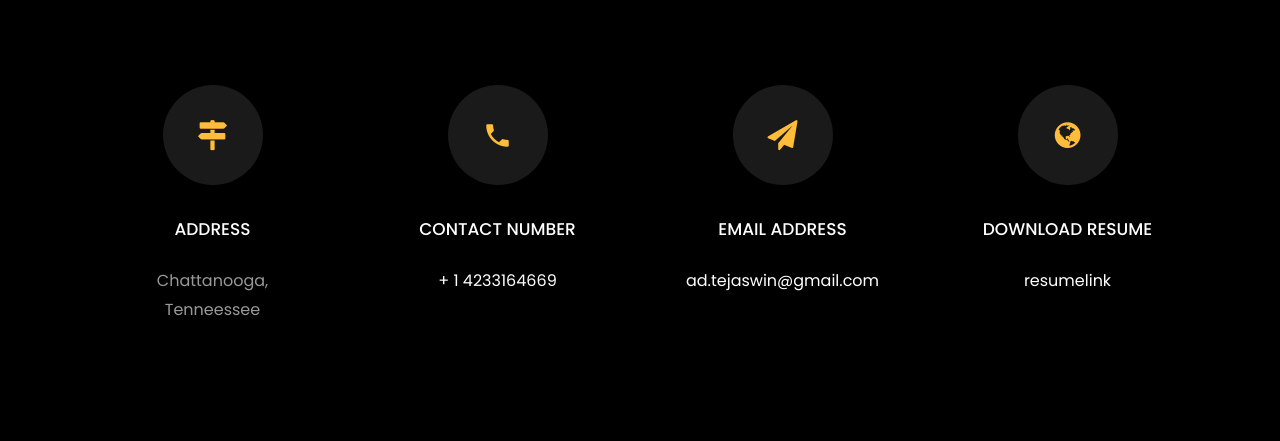
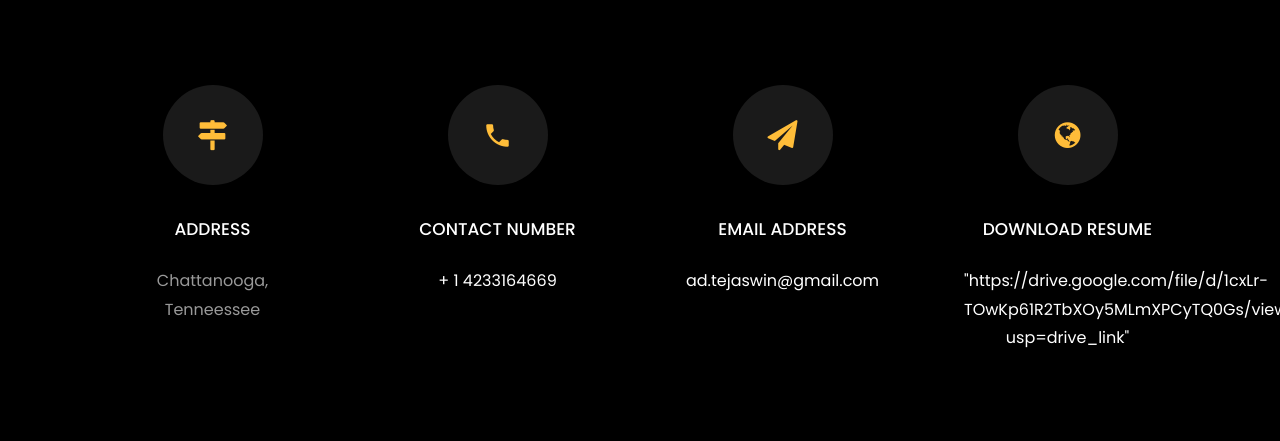
Before and after one commit to Tejaswini-Ad/Tejaswiniadari.github.io, a plain HTML site: page index.html in a window 1280 px wide. Shown: the part 4686-5127 px from the top of the page. Drawn offline with Linux system fonts and the light colour scheme; files whose address does not match are found by name.

Commit message:
Update index.html

```diff
--- a/index.html
+++ b/index.html
@@ -567,7 +567,7 @@
           			<span class="icon-globe"></span>
           		</div>
           		<h3 class="mb-4">Download Resume</h3>
-	            <p><a href="https://drive.google.com/file/d/1cxLr-TOwKp61R2TbXOy5MLmXPCyTQ0Gs/view?usp=drive_link">resumelink</a></p>
+	            <p><a href=>"https://drive.google.com/file/d/1cxLr-TOwKp61R2TbXOy5MLmXPCyTQ0Gs/view?usp=drive_link"</a></p>
 	          </div>
           </div>
 
```
